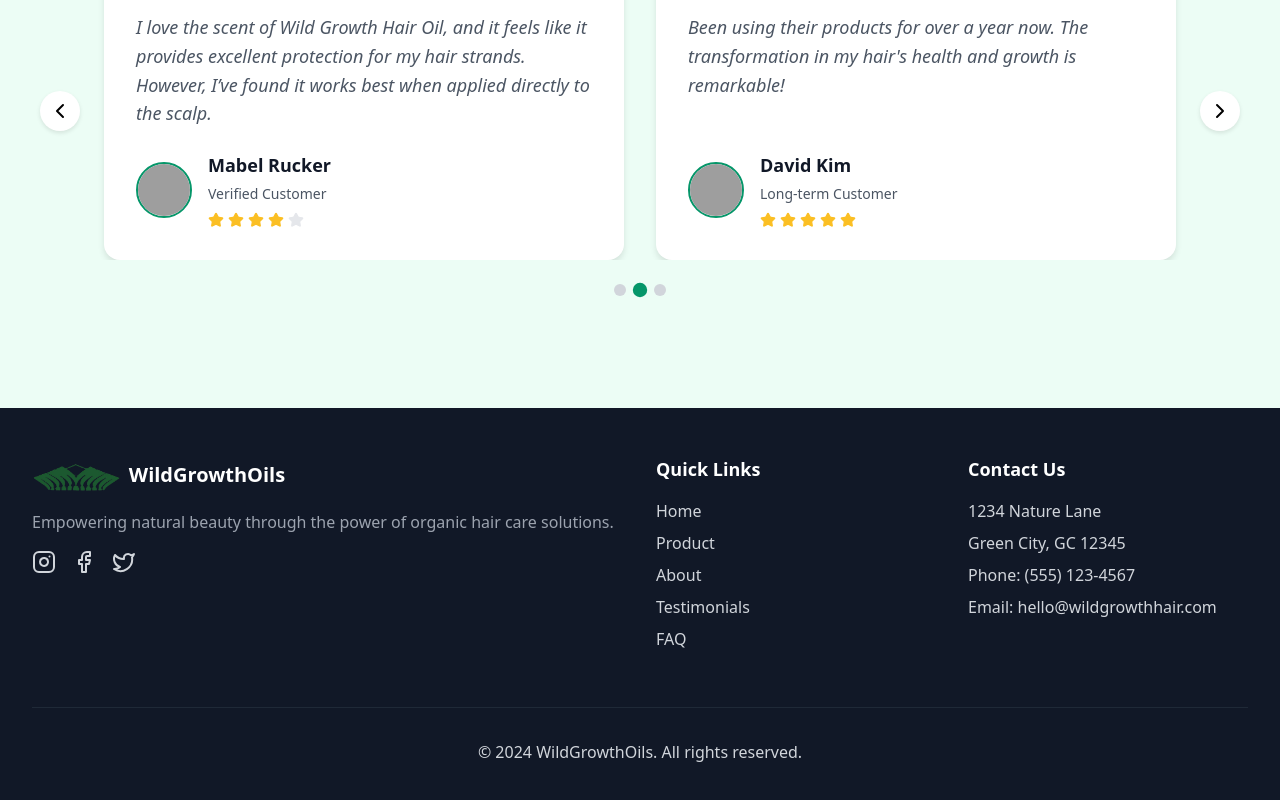
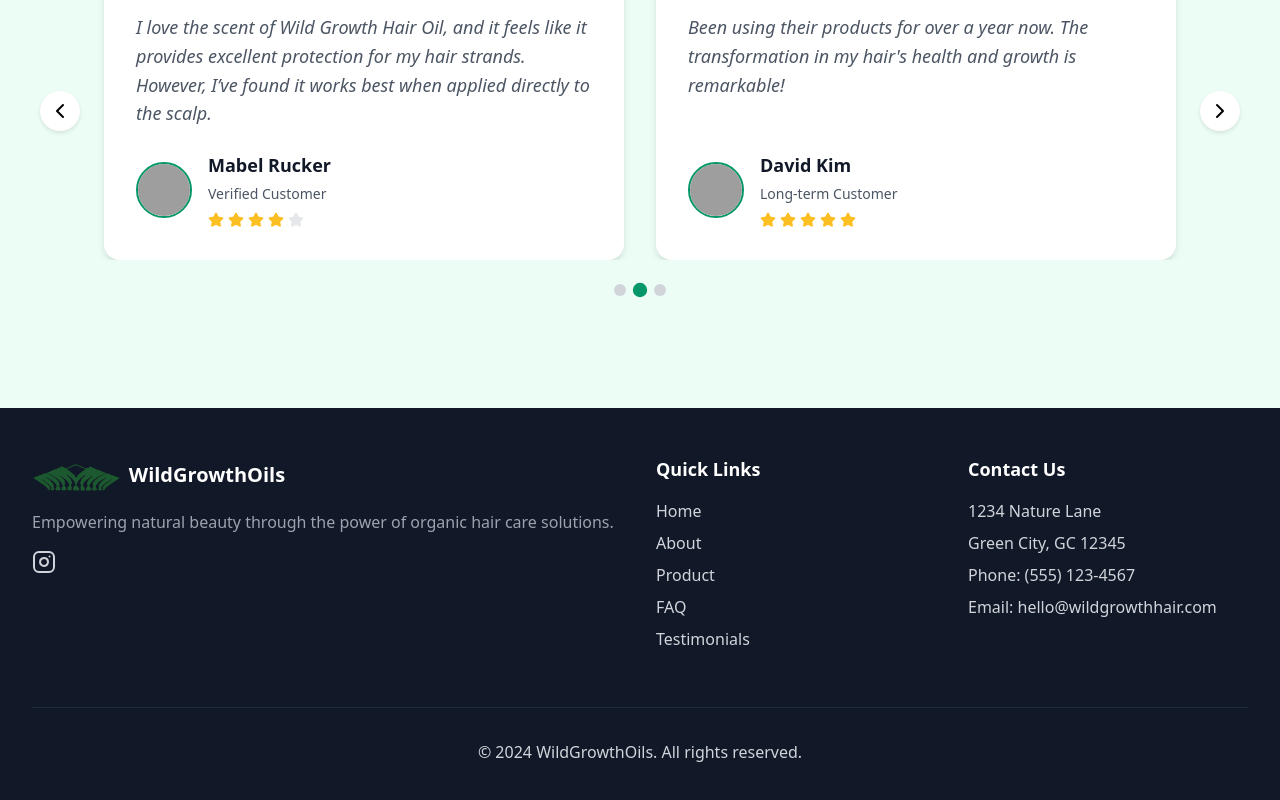
Before and after one commit to SmartWeb-Bot/wildgrowthhairoils, a React (Create React App) app: page / in a window 1280 px wide. Shown: the part 4335-5135 px from the top of the page. Built offline with nearby package versions, Linux system fonts and the light colour scheme; grey boxes are pictures that could not be loaded.

Commit message:
chages added in footer

```diff
--- a/src/components/Footer.tsx
+++ b/src/components/Footer.tsx
@@ -18,8 +18,6 @@ export default function Footer() {
             </p>
             <div className="social-links">
               <a href="#"><Instagram size={24} /></a>
-              <a href="#"><Facebook size={24} /></a>
-              <a href="#"><Twitter size={24} /></a>
             </div>
           </div>
 
@@ -27,10 +25,11 @@ export default function Footer() {
             <h3>Quick Links</h3>
             <ul className="footer-links">
               <li><a href="#home">Home</a></li>
+              <li><a href="#about">About</a></li>
               <li><a href="#products">Product</a></li>
-              <li><a href="#about">About</a></li>
+              <li><a href="#faq">FAQ</a></li>
               <li><a href="#testimonials">Testimonials</a></li>
-              <li><a href="#FAQ">FAQ</a></li>
+
             </ul>
           </div>
 
```
